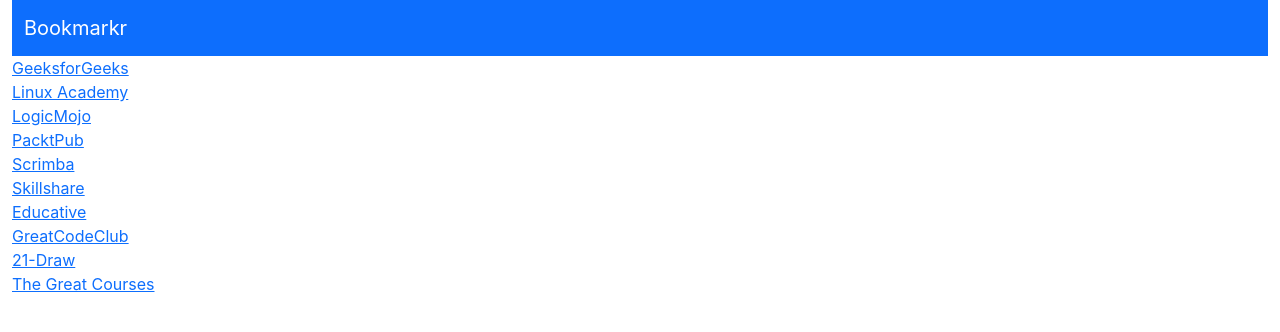
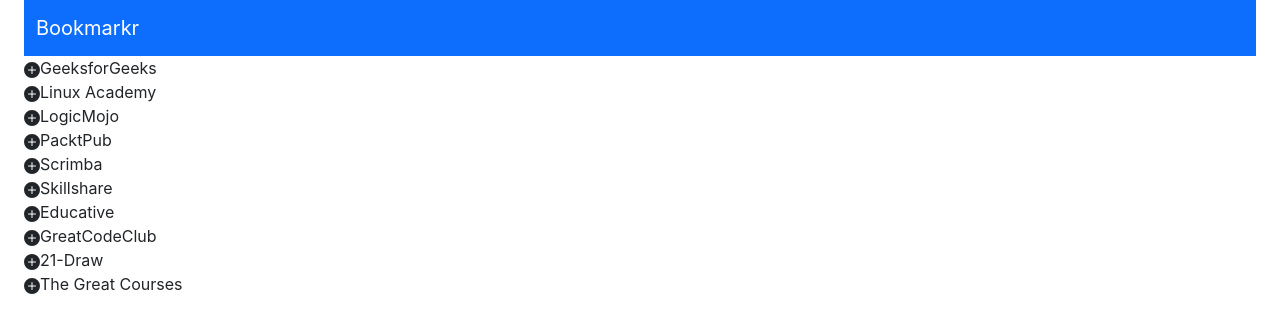
Before and after one commit to psibal/react-bookmarks, a React (Create React App) app: page / in a window 1280 px wide. Shown: the top 332 px of the page. Built offline with nearby package versions, Linux system fonts and the light colour scheme.

Commit message:
Added Book/Chapter menu

```diff
--- a/public/index.html
+++ b/public/index.html
@@ -31,7 +31,7 @@
   </head>
   <body>
     <noscript>You need to enable JavaScript to run this app.</noscript>
-    <div id="root"></div>
+    <div id="root" class="container-fluid"></div>
     <!--
       This HTML file is a template.
       If you open it directly in the browser, you will see an empty page.
--- a/src/App.css
+++ b/src/App.css
@@ -0,0 +1,5 @@
+ul {
+  margin:0;
+  padding:0;
+  list-style-type: none;
+}
--- a/src/App.js
+++ b/src/App.js
@@ -1,21 +1,69 @@
 import React from 'react';
 import './App.css';
 
-const data = [
-  { id: 1, title: "GeeksforGeeks", url: "https://www.geeksforgeeks.org/"},
-  { id: 2, title: "Linux Academy", url: "https://www.linuxacademy.com/"},
-  { id: 3, title: "LogicMojo", url: "https://www.logicmojo.com/"},
-  { id: 4, title: "PacktPub", url: "https://packtpub.in"},
-  { id: 5, title: "Scrimba", url: "https://scrimba.com"},
-  { id: 6, title: "Skillshare", url: "https://skillshare.com"},
-  { id: 7, title: "Educative", url: "https://educative.io"},
-  { id: 8, title: "GreatCodeClub", url: "https://www.greatcodeclub.com"},
-  { id: 9, title: "21-Draw", url: "https://tv.21-draw.com/catalog"},
-  { id: 10, title: "The Great Courses", url: "https://www.thegreatcoursesplus.com/"},
+// const data = [
+//   { id: 1, title: "GeeksforGeeks", url: "https://www.geeksforgeeks.org/"},
+//   { id: 2, title: "Linux Academy", url: "https://www.linuxacademy.com/"},
+//   { id: 3, title: "LogicMojo", url: "https://www.logicmojo.com/"},
+//   { id: 4, title: "PacktPub", url: "https://packtpub.in"},
+//   { id: 5, title: "Scrimba", url: "https://scrimba.com"},
+//   { id: 6, title: "Skillshare", url: "https://skillshare.com"},
+//   { id: 7, title: "Educative", url: "https://educative.io"},
+//   { id: 8, title: "GreatCodeClub", url: "https://www.greatcodeclub.com"},
+//   { id: 9, title: "21-Draw", url: "https://tv.21-draw.com/catalog"},
+//   { id: 10, title: "The Great Courses", url: "https://www.thegreatcoursesplus.com/"},
+// ]
+
+const books = [
+  { id: 1, title: "GeeksforGeeks", url: "https://www.geeksforgeeks.org/",
+    chapters:[
+      {
+        id: 1, book_id: 1, title: "Chapter 1", summary: "Summary of chapter 1",
+        body: "The chapter 1 goes here."
+      },
+      {
+        id: 2, book_id: 1, title: "Chapter 2", summary: "Summary of chapter 2",
+        body: "The chapter 2  goes here."
+      }
+    ]
+  },
+  { id: 2, title: "Linux Academy", url: "https://www.linuxacademy.com/", chapters:[]},
+  { id: 3, title: "LogicMojo", url: "https://www.logicmojo.com/", chapters:[]},
+  { id: 4, title: "PacktPub", url: "https://packtpub.in", chapters:[]},
+  { id: 5, title: "Scrimba", url: "https://scrimba.com", chapters:[]},
+  { id: 6, title: "Skillshare", url: "https://skillshare.com", chapters:[]},
+  { id: 7, title: "Educative", url: "https://educative.io", chapters:[]},
+  { id: 8, title: "GreatCodeClub", url: "https://www.greatcodeclub.com", chapters:[]},
+  { id: 9, title: "21-Draw", url: "https://tv.21-draw.com/catalog", chapters:[]},
+  { id: 10, title: "The Great Courses", url: "https://www.thegreatcoursesplus.com/", chapters:[]},
 ]
 
+
 function App() {
-  const [state, setState] = React.useState(data);
+  const [state, setState] = React.useState(books);
+  const [bookMenu, setBookMenu] = React.useState({});
+  const [currentChapter, setCurrentChapter] = React.useState({});
+
+  const toggleBook = (e, book_id) => {
+    e.stopPropagation();
+    if (!book_id) return;
+    const copy = {...bookMenu};
+    const book = copy[book_id];
+    if (!book) {
+      copy[book_id] = true;
+    } else {
+      copy[book_id] = false;
+    }
+    setBookMenu(copy);
+  }
+
+  const showChapter = (e, book_id, chapter_id) => {
+    e.stopPropagation();
+    setCurrentChapter({
+      book_id,
+      chapter_id
+    })
+  }
 
   return (
     <div className="container-fluid">
@@ -24,18 +72,41 @@
             <a class="navbar-brand" href="#">Bookmarkr</a>
           </div>
       </nav>
-      <div>
-      {
-          state.map(data => {
-            return (
-              <div key={data.id}>
-                <a href={data.url} target="_blank">
-                    {data.title}
-                </a>
-              </div>
-            )
-          })
-        }
+      <div className="book d-flex">
+        <ul className="chapter-names">
+        {
+            state.map(book => {
+              return (
+                <li key={book.id} data-book="book" onClick={(e)=>toggleBook(e,book.id)}>
+                  <span>
+                    <svg width="1em" height="1em" viewBox="0 0 16 16" class="bi bi-plus-circle-fill" fill="currentColor" xmlns="http://www.w3.org/2000/svg">
+                        <path fill-rule="evenodd" d="M16 8A8 8 0 1 1 0 8a8 8 0 0 1 16 0zM8.5 4.5a.5.5 0 0 0-1 0v3h-3a.5.5 0 0 0 0 1h3v3a.5.5 0 0 0 1 0v-3h3a.5.5 0 0 0 0-1h-3v-3z"/>
+                    </svg>
+                    {book.title}
+                  </span>
+                  {
+                    bookMenu[book.id] && <ul>{
+                      book.chapters.map(c => {
+                        return (
+                          <li onClick={((e) => showChapter(e, book.id, c.id ))}>
+                            {c.title}
+                          </li>
+                        )
+                      })
+                    }
+                    </ul>
+                  }
+                </li>
+              )
+            })
+          }
+        </ul>
+        <div className="chapter">
+            {currentChapter && <div>
+              {currentChapter.chapter_id}
+            </div>
+            }
+        </div>
       </div>
     </div>
   );
```
